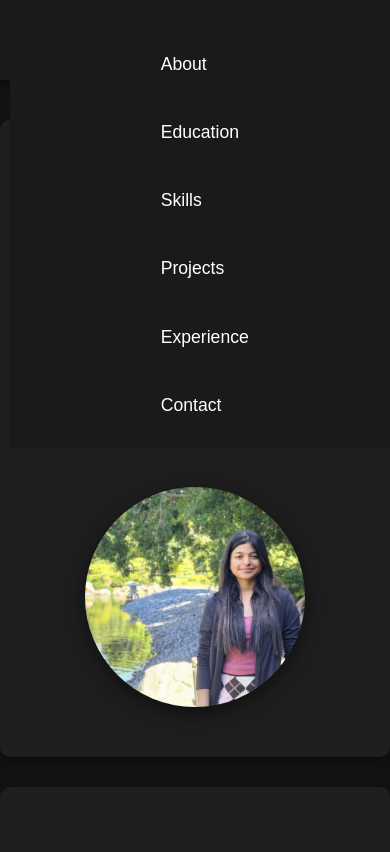
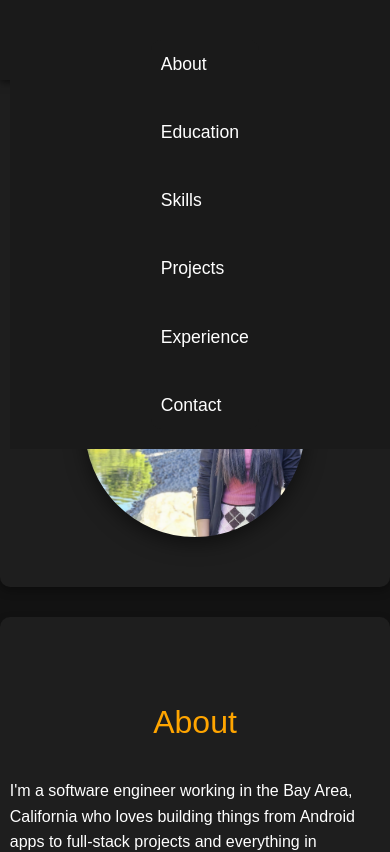
Before and after one commit to likhita-chinnari/portfolio-likhita-chinnari, a Next.js app: page / in a window 390 px wide. Shown: the top 852 px of the page. Built offline with nearby package versions, Linux system fonts and the light colour scheme.

Commit message:
Fix responsive design issues

```diff
--- a/public/styles.css
+++ b/public/styles.css
@@ -640,11 +640,15 @@ section.fade-out {
   /* For mobile devices (width < 768px) */
   @media (max-width: 768px) {
     .hero {
-      flex-direction: column;
-      text-align: center;
-      height: auto;
-      padding: 150px 5% 50px 5%;
-    }
+        flex-direction: column;
+        align-items: center;
+        justify-content: center;
+        text-align: center;
+        height: auto;
+        margin-top: 0;
+        padding-top: 100px;
+        padding-bottom: 50px;
+      }
 
     .hero-container {
       flex-direction: column;
```
